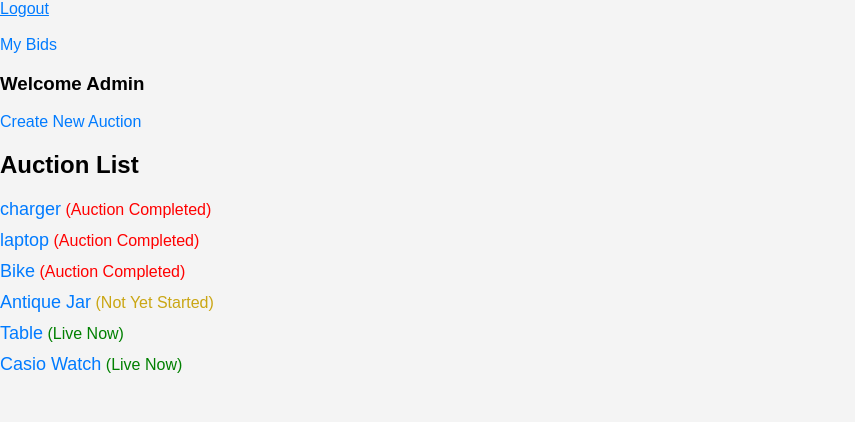
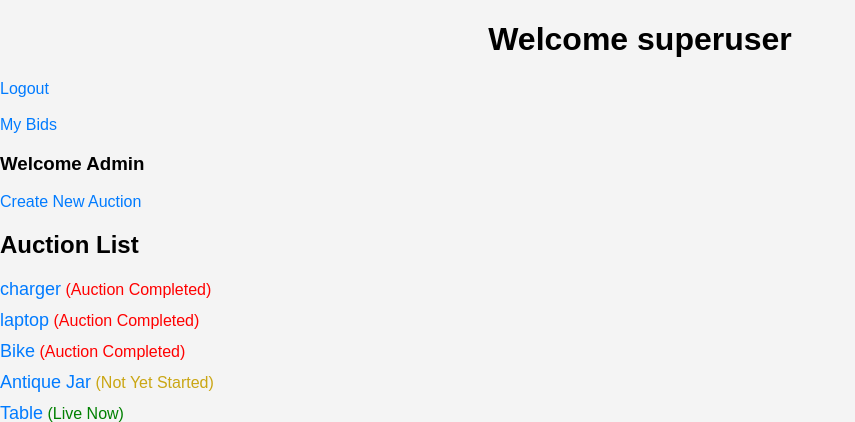
Before and after one commit to Giridhar57/auction_site, a Django app: page /auctions/list in a window 1280 px wide. Shown: the top 422 px of the page, without its empty margins (0-855 px from the left). Run offline with Django 4.2, Linux system fonts and the light colour scheme; a user stored in the database is signed in; data comes from the database, SQL or seed files in the repository.

Commit message:
Update auction_list.html

```diff
--- a/auction_project/auction_management/templates/auction_list.html
+++ b/auction_project/auction_management/templates/auction_list.html
@@ -63,6 +63,7 @@ li a {
     </style>
 </head>
 <body>
+    <h1 style="text-align: center;">Welcome {{user.username}}</h1>
     <a href="{%url 'logout'%}">Logout</a><br><br>
     <a href="{%url 'my_bids'%}">My Bids</a><br>
     {%if user.is_superuser%}
```
